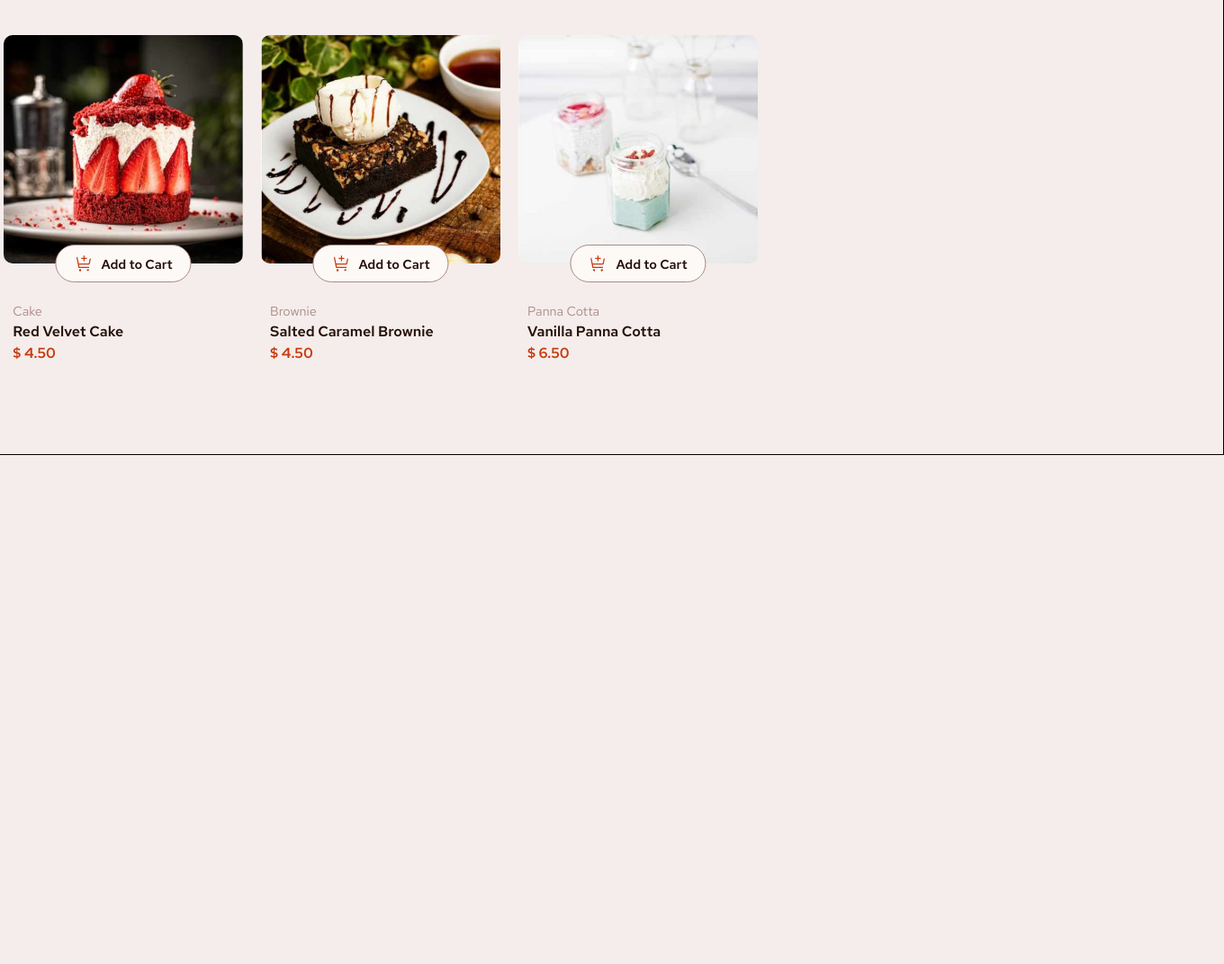
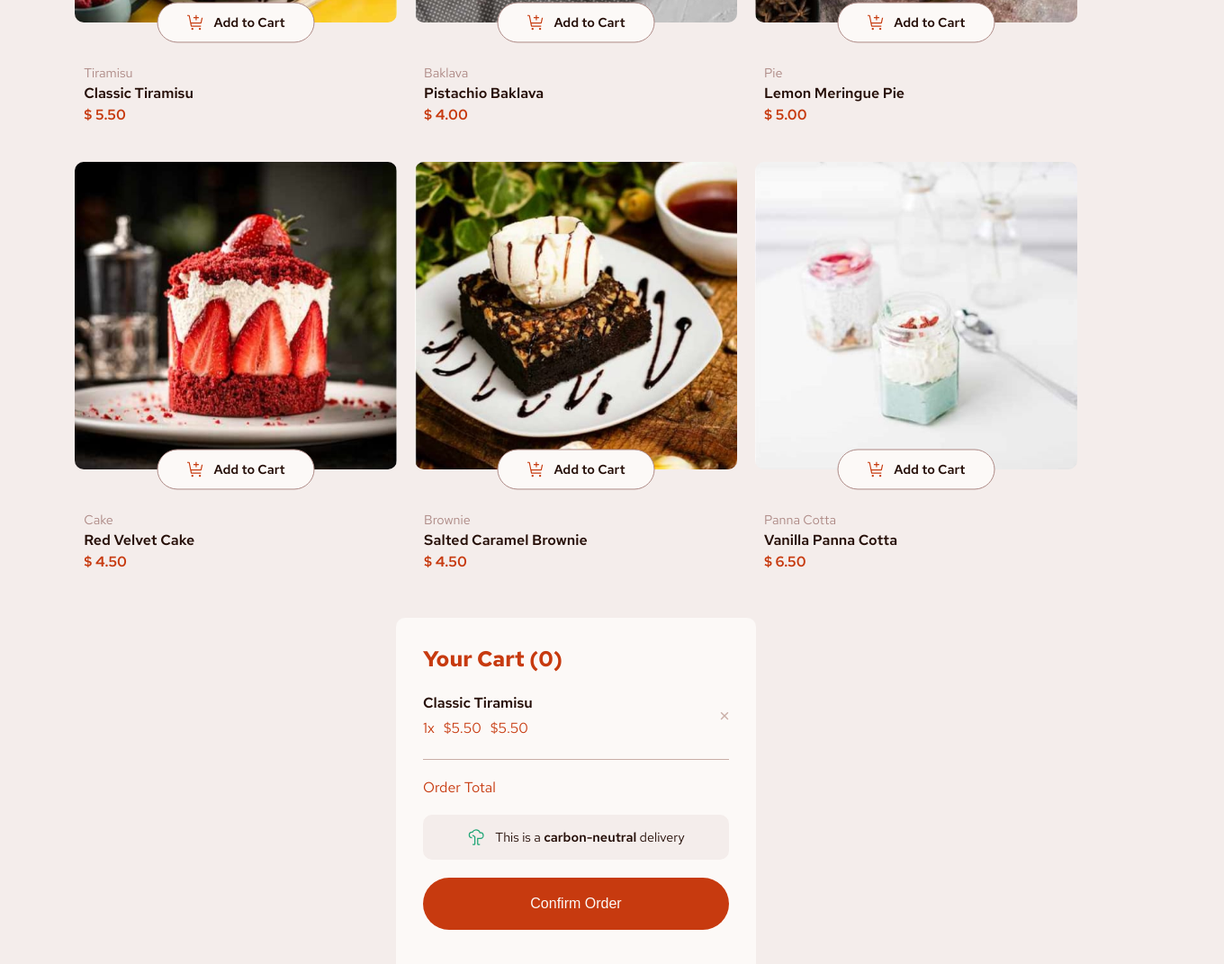
Before and after one commit to Charlene258/product-list-with-cart-main, a plain HTML site: page index.html in a window 1280 px wide. Shown: the part 982-2054 px from the top of the page at 90% size, 1360 px wide, since content can reach past the window. Before the commit the page ends 1488 px from the top, so only its background shows below. Drawn offline with Linux system fonts and the light colour scheme.

Commit message:
updated script.js and style.css

```diff
--- a/index.html
+++ b/index.html
@@ -1,29 +1,86 @@
-<!DOCTYPE html>
+<!doctype html>
 <html lang="en">
   <head>
-  <meta charset="UTF-8">
-  <meta name="viewport" content="width=device-width, initial-scale=1.0"> <!-- displays site properly based on user's device -->
+    <meta charset="UTF-8" />
+    <meta name="viewport" content="width=device-width, initial-scale=1.0" />
+    <!-- displays site properly based on user's device -->
 
-  <link rel="icon" type="image/png" sizes="32x32" href="./assets/images/favicon-32x32.png">
-  <link rel="stylesheet" href="style.css">
+    <link
+      rel="icon"
+      type="image/png"
+      sizes="32x32"
+      href="./assets/images/favicon-32x32.png"
+    />
+    <link rel="stylesheet" href="style.css" />
     <title>Frontend Mentor | Product list with cart</title>
   </head>
   <body>
-  <!-- <header>
-
-  </header> -->
     <main class="main-container">
       <div class="products-container">
         <h1>Desserts</h1>
         <div class="products-list"></div>
       </div>
-    <div class="cart-summary"></div>
+      <div class="order-summary">
+        <h2>Your Cart (<span class="total-item-quantity">0</span>)</h2>
+        <div>
+          <div class="order-item-container">
+            <div class="item-info">
+              <p class="item-name">Classic Tiramisu</p>
+              <div class="quantity-price-container">
+                <p class="item-quantity">1x</p>
+                <p class="item-price">$5.50</p>
+                <p class="total-item-price">$5.50</p>
+              </div>
+            </div>
+            <svg
+              class="cancel-btn"
+              xmlns="http://www.w3.org/2000/svg"
+              width="10"
+              height="10"
+              fill="none"
+              viewBox="0 0 10 10"
+            >
+              <path
+                fill="#CAAFA7"
+                d="M8.375 9.375 5 6 1.625 9.375l-1-1L4 5 .625 1.625l1-1L5 4 8.375.625l1 1L6 5l3.375 3.375-1 1Z"
+              />
+            </svg>
+          </div>
+
+          <div class="order-total">
+            <p>Order Total</p>
+            <p class="order-price-total"></p>
+          </div>
+          <div class="carbon-neutral-delivery-container">
+            <svg
+              xmlns="http://www.w3.org/2000/svg"
+              width="21"
+              height="20"
+              fill="none"
+              viewBox="0 0 21 20"
+            >
+              <path
+                fill="#1EA575"
+                d="M8 18.75H6.125V17.5H8V9.729L5.803 8.41l.644-1.072 2.196 1.318a1.256 1.256 0 0 1 .607 1.072V17.5A1.25 1.25 0 0 1 8 18.75Z"
+              />
+              <path
+                fill="#1EA575"
+                d="M14.25 18.75h-1.875a1.25 1.25 0 0 1-1.25-1.25v-6.875h3.75a2.498 2.498 0 0 0 2.488-2.747 2.594 2.594 0 0 0-2.622-2.253h-.99l-.11-.487C13.283 3.56 11.769 2.5 9.875 2.5a3.762 3.762 0 0 0-3.4 2.179l-.194.417-.54-.072A1.876 1.876 0 0 0 5.5 5a2.5 2.5 0 1 0 0 5v1.25a3.75 3.75 0 0 1 0-7.5h.05a5.019 5.019 0 0 1 4.325-2.5c2.3 0 4.182 1.236 4.845 3.125h.02a3.852 3.852 0 0 1 3.868 3.384 3.75 3.75 0 0 1-3.733 4.116h-2.5V17.5h1.875v1.25Z"
+              />
+            </svg>
+            <p>
+              This is a
+              <span class="carbon-neutral-text">carbon-neutral</span> delivery
+            </p>
+          </div>
+          <button class="confirm-order-btn">Confirm Order</button>
+        </div>
+      </div>
     </main>
 
-
-
     <footer class="attribution">
-    Challenge by <a href="https://www.frontendmentor.io?ref=challenge">Frontend Mentor</a>.
+      Challenge by
+      <a href="https://www.frontendmentor.io?ref=challenge">Frontend Mentor</a>.
       Coded by <a href="#">Your Name Here</a>.
     </footer>
     <script src="script.js"></script>
--- a/script.js
+++ b/script.js
@@ -1,47 +1,84 @@
-async function getData() {
-    const res = await fetch('data.json');
-    const data = await res.json();
-    return data;
+async function getProducts() {
+  const res = await fetch("data.json");
+  return res.json();
 }
 
-const productsList = document.querySelector('.products-list');
-
-
-async function logData() {
-    const data = await getData();
-
-    const cardsHTML = data.map((item, index) => `
+function renderProductCard(item, index) {
+  return `
         <div class="product-card">
-            <div class='img-wrapper'>
-                <img src='${item.image.desktop}' alt='${item.name}'>
+            <div class="img-wrapper">
+                <img src="${item.image.desktop}" alt="${item.name}" class="product-img">
                 <button class="add-to-cart-btn" aria-controls='product-info-${index}'>
                     <img src='./assets/images/icon-add-to-cart.svg' alt='add to cart button'>
                     Add to Cart
                 </button>
             </div>
-
             <div class="product-info" id='product-info-${index}'>
                 <p class="category">${item.category}</p>
                 <p class="product-name">${item.name}</p>
                 <p class="price">$ ${Number(item.price).toFixed(2)}</p>
             </div>
-        </div>`
-    ).join('');
-
-    productsList.innerHTML = cardsHTML;
-
-    const addToCartBtn = document.querySelectorAll('.add-to-cart-btn');
-
-    addToCartBtn.forEach(button => {
-        button.addEventListener('click', () => {
-            const targetId = button.getAttribute('aria-controls');
-            const infoContainer = document.getElementById(targetId);
-            const name = infoContainer.querySelector('.product-name').textContent;
-            const price = infoContainer.querySelector('.price').textContent;
-
-            console.log({name, price});
-        })
-    })
+        </div>`;
 }
 
-logData()
+function getActiveButtonHTML(quantity) {
+  return `
+        <svg class="icons decrement" xmlns="http://www.w3.org/2000/svg" width="10" height="2" viewBox="0 0 10 2">
+        <path d="M0 .375h10v1.25H0V.375Z"/></svg>
+        <span class="quantity">${quantity}</span>
+        <svg class="icons increment" xmlns="http://www.w3.org/2000/svg" width="10" height="10" viewBox="0 0 10 10">
+        <path d="M10 4.375H5.625V0h-1.25v4.375H0v1.25h4.375V10h1.25V5.625H10v-1.25Z"/></svg>`;
+}
+
+function getDefaultButtonHTML() {
+  return `
+        <img src='./assets/images/icon-add-to-cart.svg' alt='add to cart button'>
+        Add to Cart`;
+}
+
+function handleCartInteractions(e) {
+  const currentBtn = e.target.closest(".add-to-cart-btn");
+  if (!currentBtn) return;
+
+  const productCard = currentBtn.closest(".product-card");
+
+  if (!currentBtn.classList.contains("active")) {
+    let quantity = 1;
+    productCard.classList.add("selected");
+    currentBtn.classList.add("active");
+    currentBtn.innerHTML = getActiveButtonHTML(quantity);
+    return;
+  }
+
+  const quantityEl = currentBtn.querySelector(".quantity");
+  let quantity = parseInt(quantityEl.textContent, 10);
+
+  if (e.target.closest(".increment")) {
+    quantity++;
+    quantityEl.textContent = quantity;
+  } else if (e.target.closest(".decrement")) {
+    quantity--;
+    if (quantity <= 0) {
+      currentBtn.classList.remove("active");
+      productCard.classList.remove("selected");
+      currentBtn.innerHTML = getDefaultButtonHTML();
+    } else {
+      quantityEl.textContent = quantity;
+    }
+  }
+}
+
+async function initApp() {
+  try {
+    const productsList = document.querySelector(".products-list");
+    const data = await getProducts();
+
+    productsList.innerHTML = data.map(renderProductCard).join("");
+
+    productsList.addEventListener("click", handleCartInteractions);
+  } catch (error) {
+    console.error("Failed to load products", error);
+  }
+}
+
+initApp();
--- a/style.css
+++ b/style.css
@@ -1,7 +1,8 @@
-@import url('https://fonts.googleapis.com/css2?family=Red+Hat+Text:ital,wght@0,300..700;1,300..700&display=swap');
+@import url("https://fonts.googleapis.com/css2?family=Red+Hat+Text:ital,wght@0,300..700;1,300..700&display=swap");
 
 :root {
   --Red: hsl(14, 86%, 42%);
+  --Dark-Red: hsl(14, 86%, 32%);
   --Green: hsl(159, 69%, 38%);
   --Rose-50: hsl(20, 50%, 98%);
   --Rose-100: hsl(13, 31%, 94%);
@@ -22,91 +23,81 @@ body {
   display: flex;
   flex-direction: column;
   align-items: center;
-    padding-top: 40px;
-    font-family: 'Red Hat Text', sans-serif;
+  font-family: "Red Hat Text", sans-serif;
   font-size: 16px;
 }
 
 .main-container {
-    width: 1440px;
-    border: 1px solid;
+  max-width: 1440px;
   display: grid;
   grid-template-columns: repeat(3, 1fr);
   padding: 80px 6.5%;
   gap: 30px;
+  border-radius: 20px;
 }
 
 .products-container {
   grid-column: 1/3;
-    /* border: 1px solid; */
   display: flex;
   flex-direction: column;
   gap: 35px;
-    /* padding: 20px; */
 }
 
 h1 {
   text-align: left;
-    /* border: 1px solid; */
   font-size: 2.5em;
-    /* padding: 10px 20px; */
 }
 
 .products-list {
   display: grid;
-    /* flex-wrap: wrap; */
   grid-template-columns: repeat(3, 1fr);
   justify-content: center;
   gap: 20px;
-    /* padding: 30px 20px; */
-    /* border: 1px solid; */
-
 }
 
 .product-card {
   width: 100%;
-    /* box-shadow: 0 10px 20px rgba(0, 0, 0, 0.20); */
   border-radius: 10px;
 }
 
 .img-wrapper {
   width: 100%;
-    /* border: 1px solid; */
   position: relative;
 }
 
-.img-wrapper img {
+.img-wrapper .product-img {
   width: 100%;
   display: block;
   border-radius: 10px;
-    /* border: 1px solid; */
   object-fit: cover;
 }
 
 .add-to-cart-btn {
+  width: 175px;
   position: relative;
   left: 50%;
   transform: translate(-50%, -50%);
   border: 1px solid;
-    padding: 10px 20px;
+  padding: 12px 20px;
   border-radius: 999px;
   background-color: var(--Rose-50);
-    font-family: 'Red Hat Text';
   border: 1px solid var(--Rose-400);
   color: var(--Rose-900);
-    font-size: 0.90em;
+  font-family: "Red Hat Text";
+  font-size: 0.9em;
   font-weight: 600;
   display: flex;
   justify-content: center;
   align-items: center;
   gap: 10px;
+  white-space: nowrap;
+  transition: all 0.2s ease;
 }
 
 .add-to-cart-btn img {
   width: 20px;
-    height: 20px;
   display: block;
-
+  object-fit: contain;
 }
 
 .add-to-cart-btn:hover {
@@ -115,8 +106,36 @@ h1 {
   border: 1px solid var(--Red);
 }
 
+.add-to-cart-btn.active {
+  background-color: var(--Red);
+  color: var(--Rose-50);
+  border: 1px solid var(--Red);
+  justify-content: space-between;
+}
+
+.add-to-cart-btn.active .icons {
+  width: 18px;
+  height: 18px;
+  padding: 4px;
+  border: 1px solid var(--Rose-50);
+  border-radius: 50%;
+  fill: var(--Rose-50);
+}
+
+.add-to-cart-btn.active .icons:hover {
+  background-color: var(--Rose-50);
+  fill: var(--Red);
+}
+
+.add-to-cart-btn.active .icons path {
+  fill: inherit;
+}
+
+.product-card.selected .product-img {
+  outline: 2px solid var(--Red);
+}
+
 .product-info {
-    /* border: 1px solid; */
   margin-top: -20px;
   padding: 20px 10px;
   line-height: 1.5;
@@ -125,7 +144,7 @@ h1 {
 .category {
   color: var(--Rose-400);
   font-weight: 400;
-    font-size: 0.90em;
+  font-size: 0.9em;
 }
 
 .product-name {
@@ -138,17 +157,121 @@ h1 {
   font-weight: 600;
 }
 
-.cart-summary {
+.order-summary {
   grid-column: 3;
-    /* box-shadow: 0 10px 20px rgba(0, 0, 0, 0.20); */
   height: 600px;
-    /* margin-left: 30px; */
   border-radius: 10px;
+  background-color: var(--Rose-50);
+  padding: 30px 30px;
+  color: var(--Red);
+}
+
+.order-item-container {
+  display: flex;
   /* border: 1px solid; */
-    /* padding: 20px; */
-    background-color: var(--Rose-50);
+  justify-content: space-between;
+  align-items: center;
+  padding: 20px 0px;
+  border-bottom: 1px solid var(--Rose-300);
+}
+
+.item-info {
+  display: flex;
+  flex-direction: column;
+  line-height: 1.75;
+  /* border: 1px solid;x */
+}
+
+.quantity-price-container {
+  display: flex;
+  gap: 10px;
+}
+
+.item-name {
+  color: var(--Rose-900);
+  font-weight: 600;
+}
+
+.order-total {
+  margin: 20px 0;
+}
+
+.carbon-neutral-delivery-container,
+.confirm-order-btn {
+  width: 100%;
+  display: flex;
+  justify-content: center;
+  align-items: center;
+  gap: 10px;
+}
+
+.carbon-neutral-delivery-container {
+  margin: 20px 0;
+  padding: 15px 0;
+  background-color: var(--Rose-100);
+  color: var(--Rose-900);
+  font-size: 0.9em;
+  border-radius: 10px;
+}
+
+.carbon-neutral-text {
+  font-weight: 600;
+}
+
+.confirm-order-btn {
+  border-radius: 30px;
+  border: none;
+  background-color: var(--Red);
+  color: var(--Rose-50);
+  font-size: 1em;
+  padding: 20px;
+  cursor: pointer;
+  transition:
+    background-color 0.2s ease,
+    transform 0.2s ease;
+}
+
+.confirm-order-btn:hover {
+  background-color: var(--Dark-Red);
+}
+
+.confirm-order-btn:active {
+  background-color: var(--Red);
+  transform: scale(0.95);
 }
 
 footer {
   display: none;
 }
+
+@media (max-width: 1280px) {
+  .main-container {
+    display: flex;
+    flex-direction: column;
+    align-items: center;
+  }
+
+  .order-summary {
+    width: 400px;
+  }
+}
+
+@media (max-width: 768px) {
+  .products-list {
+    grid-template-columns: repeat(2, 1fr);
+  }
+}
+
+@media (max-width: 576px) {
+  .products-list {
+    grid-template-columns: 1fr;
+  }
+
+  .img-wrapper .product-img {
+    aspect-ratio: 1.5 / 1;
+  }
+
+  .order-summary {
+    width: 100%;
+  }
+}
```
Lines whose indentation alone changed are shown as unchanged.
